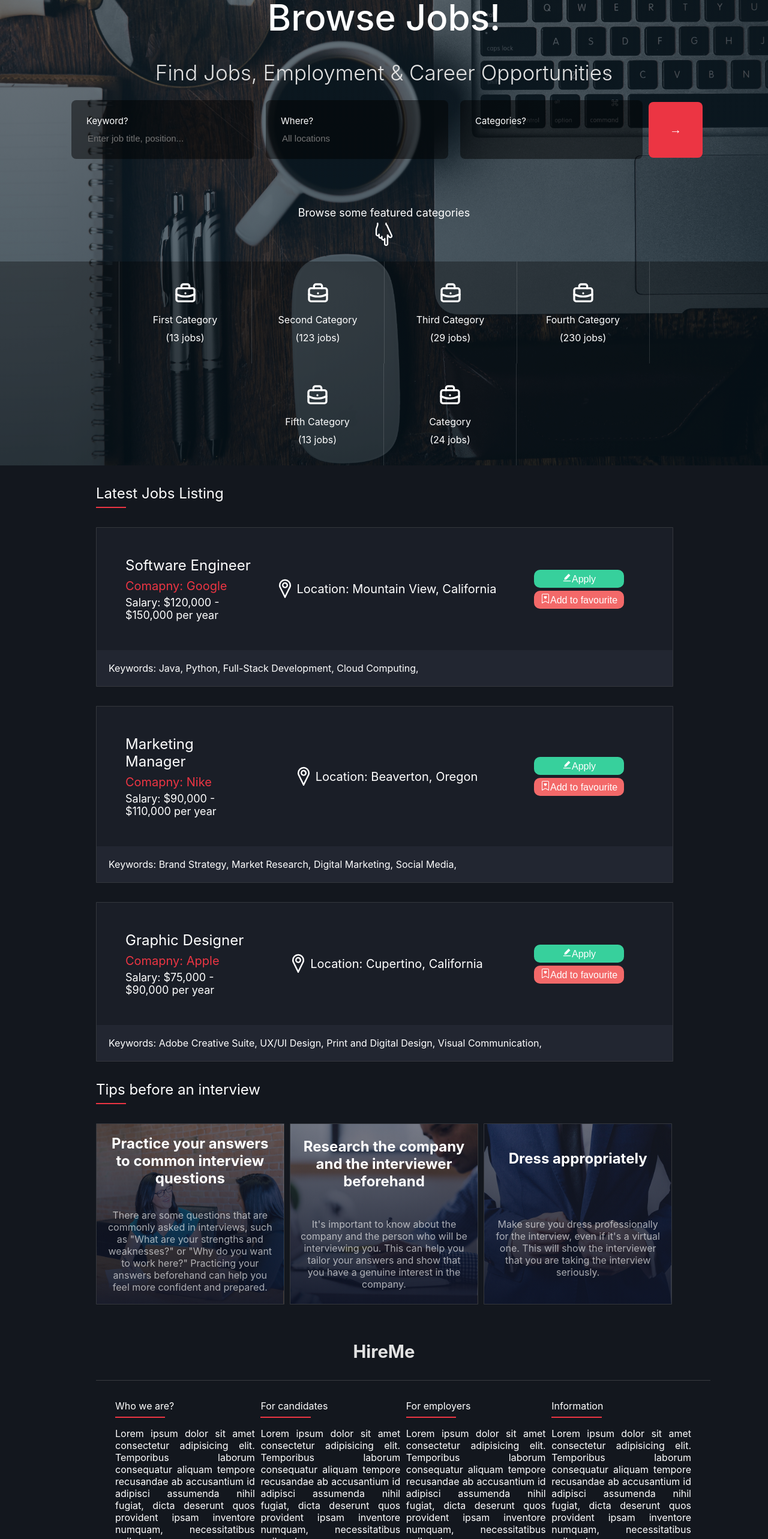
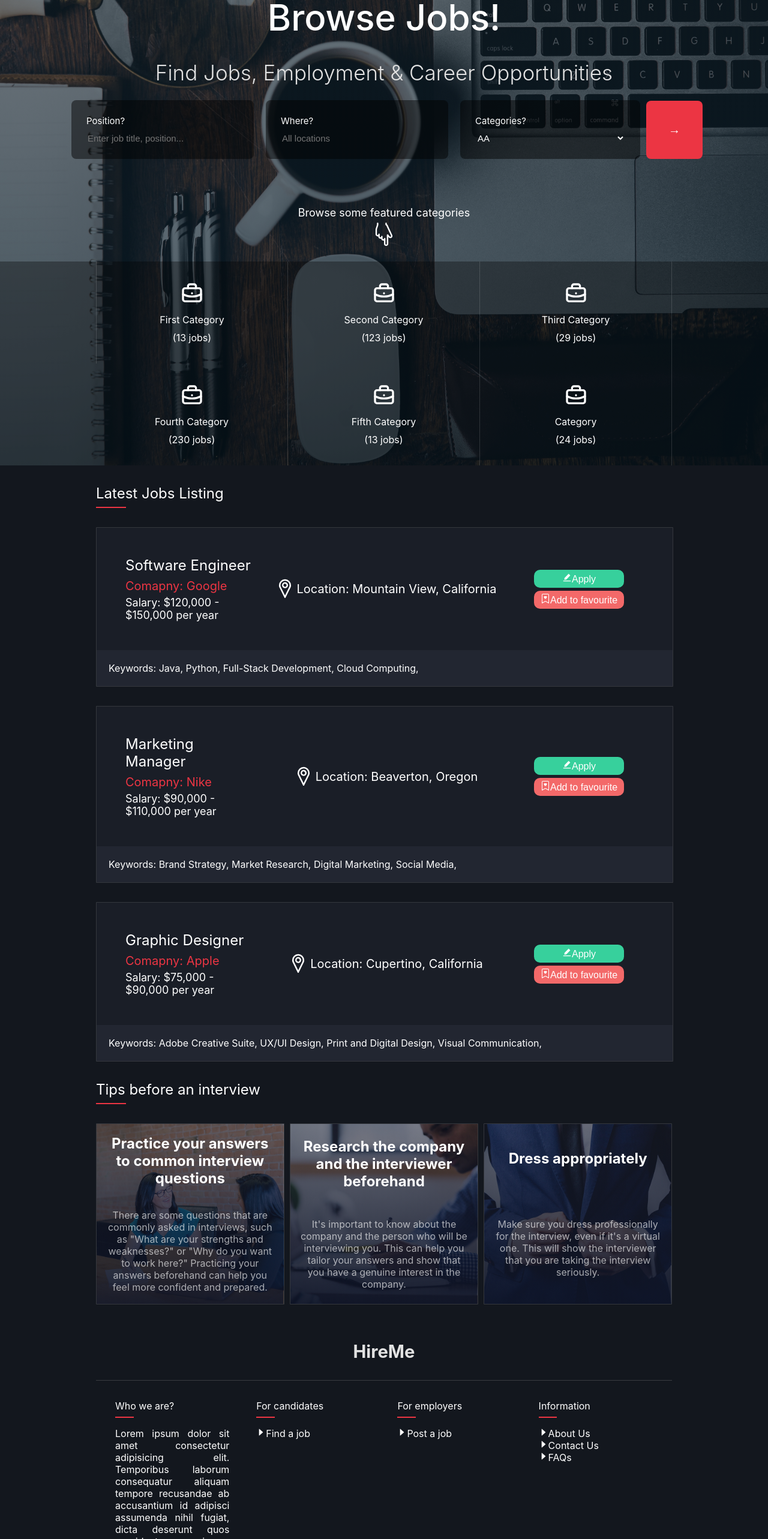
Before and after one commit to Matd127/hireme, a React (Create React App) app: page / in a window 1280 px wide. Shown: the part 234-2800 px from the top of the page at 60% size. Built offline with nearby package versions, Linux system fonts and the light colour scheme.

Commit message:
component responsiveness fix

```diff
--- a/src/components/Content/Categories.jsx
+++ b/src/components/Content/Categories.jsx
@@ -65,7 +65,6 @@ const FeaturedCategories = () => {
               <div>
                 <TbBriefcase style={{ fontSize: "40px" }} />
               </div>
-
               <div>Category</div>
               <div>(24 jobs)</div>
             </CategoriesItem>
--- a/src/components/Content/Categories.style.js
+++ b/src/components/Content/Categories.style.js
@@ -26,17 +26,30 @@ export const CategoriesItemsCotainer = styled.div`
 
 export const CategoriesItems = styled.div`
   width: 75%;
-  display: flex;
+  /* display: flex;
   justify-content: center;
-  flex-wrap: wrap;
-  align-items: center;
+  align-items: center; */
+  display: grid;
+  grid-template-columns: repeat(6, 1fr);
+
+  @media screen and (max-width: 1400px){
+    grid-template-columns: repeat(3, 1fr);
+  }
+
+  @media screen and (max-width: 920px){
+    grid-template-columns: repeat(2, 1fr);
+  }
+
+  @media screen and (max-width: 500px){
+    grid-template-columns: repeat(1, 1fr);
+  }
 `;
 
 export const CategoriesItem = styled.div`
   color: white;
   text-align: center;
   height: 100%;
-  width: 220px;
+  /* width: 220px; */
   height: 170px;
   border-right: 0.1px solid rgba(255, 255, 255, 0.14);
   display: flex;
--- a/src/components/Content/JobForm.jsx
+++ b/src/components/Content/JobForm.jsx
@@ -1,21 +1,57 @@
-import { JobButton, JobField, JobFieldContainer, JobFormContainer } from "./JobForm.style";
+import {
+  JobButton,
+  JobField,
+  JobFieldContainer,
+  JobFormContainer,
+  JobSelect,
+} from "./JobForm.style";
+import { useState } from "react";
+import { useDispatch } from "react-redux";
+import { jobsActions } from "../../redux/jobs-slice";
 
 const JobForm = () => {
-  return <JobFormContainer>
+  const dispatch = useDispatch();
+  const [position, setPosition] = useState(null);
+  const [location, setLocation] = useState(null);
+  const [category, setCategory] = useState(null);
+
+  const submitHandler = () => {
+    dispatch(jobsActions.findJob({position, location, category}));
+  };
+
+  return (
+    <JobFormContainer>
       <JobFieldContainer>
-            <label>Keyword?</label>
-            <JobField type="text" placeholder="Enter job title, position..."></JobField>
+        <label>Position?</label>
+        <JobField
+          type="text"
+          placeholder="Enter job title, position..."
+          onChange={(e) => setPosition(e.target.value)}
+        ></JobField>
       </JobFieldContainer>
       <JobFieldContainer>
         <label>Where?</label>
-            <JobField type="text" placeholder="All locations"></JobField>
+        <JobField
+          type="text"
+          placeholder="All locations"
+          onChange={(e) => setLocation(e.target.value)}
+        ></JobField>
       </JobFieldContainer>
       <JobFieldContainer>
         <label>Categories?</label>
-            <JobField type="text"></JobField>
+        {/* <JobField type="text"></JobField> */}
+        <JobSelect onChange={(e) => setCategory(e.target.value)}>
+          <option value="" disabled hidden>
+            Select category
+          </option>
+          <option>AA</option>
+          <option>AA</option>
+          <option>AA</option>
+        </JobSelect>
       </JobFieldContainer>
-        <JobButton>→</JobButton>
-  </JobFormContainer>;
+      <JobButton onClick={submitHandler}>→</JobButton>
+    </JobFormContainer>
+  );
 };
 
 export default JobForm;
--- a/src/components/Content/JobForm.style.js
+++ b/src/components/Content/JobForm.style.js
@@ -50,6 +50,30 @@ export const JobField = styled.input`
   }
 `;
 
+export const JobSelect = styled.select`
+  margin-top: 10px;
+  background-color: transparent;
+  color: white;
+  font-size: 15px;
+  border: none;
+  width: 250px;
+
+  &&:focus {
+    outline: none;
+  }
+
+  &&:not(:-internal-list-box) {
+    color: red !important;
+  }
+
+  option {
+    background-color: rgba(0, 0, 0, 0.78);
+    border: 0;
+    outline: none;
+    scroll-behavior: smooth;
+  }
+`;
+
 export const JobButton = styled.button`
   border: none;
   font-weight: bold;
@@ -57,6 +81,6 @@ export const JobButton = styled.button`
   background-color: rgb(236, 53, 67);
   color: white;
   border-radius: 8px;
-  padding: 35px;
+  padding: 37px;
   cursor: pointer;
 `;
--- a/src/components/Footer/Footer.jsx
+++ b/src/components/Footer/Footer.jsx
@@ -7,7 +7,9 @@ import {
   FooterBottomContent,
 } from "./Footer.style";
 import { Hr } from "../UI/Hr";
-import {IoIosArrowDropup} from "react-icons/io";
+import { IoIosArrowDropup } from "react-icons/io";
+import { AiFillCaretRight } from "react-icons/ai";
+
 const Footer = () => {
   return (
     <>
@@ -19,7 +21,7 @@ const Footer = () => {
           <FooterContent>
             <FooterItem>
               Who we are?
-              <Hr width="35%" />
+              <Hr width="15%" />
               <div className="info">
                 Lorem ipsum dolor sit amet consectetur adipisicing elit.
                 Temporibus laborum consequatur aliquam tempore recusandae ab
@@ -28,43 +30,56 @@ const Footer = () => {
                 quibusdam.
               </div>
             </FooterItem>
+
+            {/* candidates */}
             <FooterItem>
               For candidates
-              <Hr width="35%" />
+              <Hr width="15%" />
               <div className="info">
-                Lorem ipsum dolor sit amet consectetur adipisicing elit.
-                Temporibus laborum consequatur aliquam tempore recusandae ab
-                accusantium id adipisci assumenda nihil fugiat, dicta deserunt
-                quos provident ipsam inventore numquam, necessitatibus
-                quibusdam.
+                <div>
+                  <AiFillCaretRight />
+                  Find a job
+                </div>
               </div>
             </FooterItem>
+
+            {/* employers */}
             <FooterItem>
               For employers
-              <Hr width="35%" />
+              <Hr width="15%" />
               <div className="info">
-                Lorem ipsum dolor sit amet consectetur adipisicing elit.
-                Temporibus laborum consequatur aliquam tempore recusandae ab
-                accusantium id adipisci assumenda nihil fugiat, dicta deserunt
-                quos provident ipsam inventore numquam, necessitatibus
-                quibusdam.
+              <div>
+                  <AiFillCaretRight />
+                  Post a job
+                </div>
               </div>
             </FooterItem>
+
+            {/* info */}
             <FooterItem>
               Information
-              <Hr width="35%" />
+              <Hr width="15%" />
               <div className="info">
-                Lorem ipsum dolor sit amet consectetur adipisicing elit.
-                Temporibus laborum consequatur aliquam tempore recusandae ab
-                accusantium id adipisci assumenda nihil fugiat, dicta deserunt
-                quos provident ipsam inventore numquam, necessitatibus
-                quibusdam.
+                <div>
+                  <AiFillCaretRight />
+                  About Us
+                </div>
+                <div>
+                  <AiFillCaretRight />
+                  Contact Us
+                </div>
+                <div>
+                  <AiFillCaretRight />
+                  FAQs
+                </div>
               </div>
             </FooterItem>
           </FooterContent>
           <FooterBottomContent>
             <div>Copyright ...</div>
-            <div><IoIosArrowDropup style={{fontSize: '40px'}}/></div>
+            <div>
+              <IoIosArrowDropup style={{ fontSize: "40px" }} />
+            </div>
             <div>Github and other icons</div>
           </FooterBottomContent>
         </FooterInnerCotainer>
--- a/src/components/Footer/Footer.style.js
+++ b/src/components/Footer/Footer.style.js
@@ -23,11 +23,16 @@ export const FooterLogo = styled.div`
 export const FooterContent = styled.div`
   border-top: 1px solid rgba(129, 129, 129, 0.35);
   border-bottom: 1px solid rgba(129, 129, 129, 0.35);
-  width: 100%;
   display: grid;
   grid-template-columns: 1fr 1fr 1fr 1fr;
-  grid-gap: 1%;
+  grid-gap: 5%;
   padding: 2rem;
+
+
+  @media screen and (max-width: 700px){
+    grid-template-columns: repeat(2, 1fr);
+    justify-content: center;
+  }
 `;
 
 export const FooterItem = styled.div`
--- a/src/components/Tips/Tips.style.js
+++ b/src/components/Tips/Tips.style.js
@@ -26,6 +26,10 @@ export const TipsItems = styled.div`
   display: grid;
   grid-template-columns: 1fr 1fr 1fr;
   grid-gap: 1%;
+
+  @media screen and (max-width: 650px) {
+    grid-template-columns: repeat(1, 1fr);
+  }
 `;
 
 export const TipCard = styled.div`
--- a/src/redux/jobs-slice.js
+++ b/src/redux/jobs-slice.js
@@ -2,22 +2,35 @@ import { createSlice } from "@reduxjs/toolkit";
 import { DUMMY_JOBS } from "./DUMMY_JOBS";
 
 const initialJobsState = {
-    items: DUMMY_JOBS
-}
+  items: DUMMY_JOBS,
+  bestItems: []
+};
 
 const jobsSlice = createSlice({
   name: "jobs",
   initialState: initialJobsState,
   reducers: {
     findTopThreeJobs(state) {
-      const filteredJobs = state.items.slice(0,3)
-      state.items = filteredJobs
+      const filteredJobs = state.items.slice(0, 3);
+      state.items = filteredJobs;
     },
 
     findJob(state, action) {
-      // const jobProperties = action.payload;
-      const existingJobs = state.jobs.find((job) => job.company === "Google");
-      return existingJobs;
+      const { position, location, category } = action.payload;
+
+      if (position) {
+        state.items = state.items.filter((items) =>
+          items.position.toLowerCase().includes(position.toLowerCase())
+        );
+      }
+
+      if(location) {
+
+      }
+
+      if(category) {
+
+      }
     },
   },
 });
```
Lines whose indentation alone changed are shown as unchanged.
